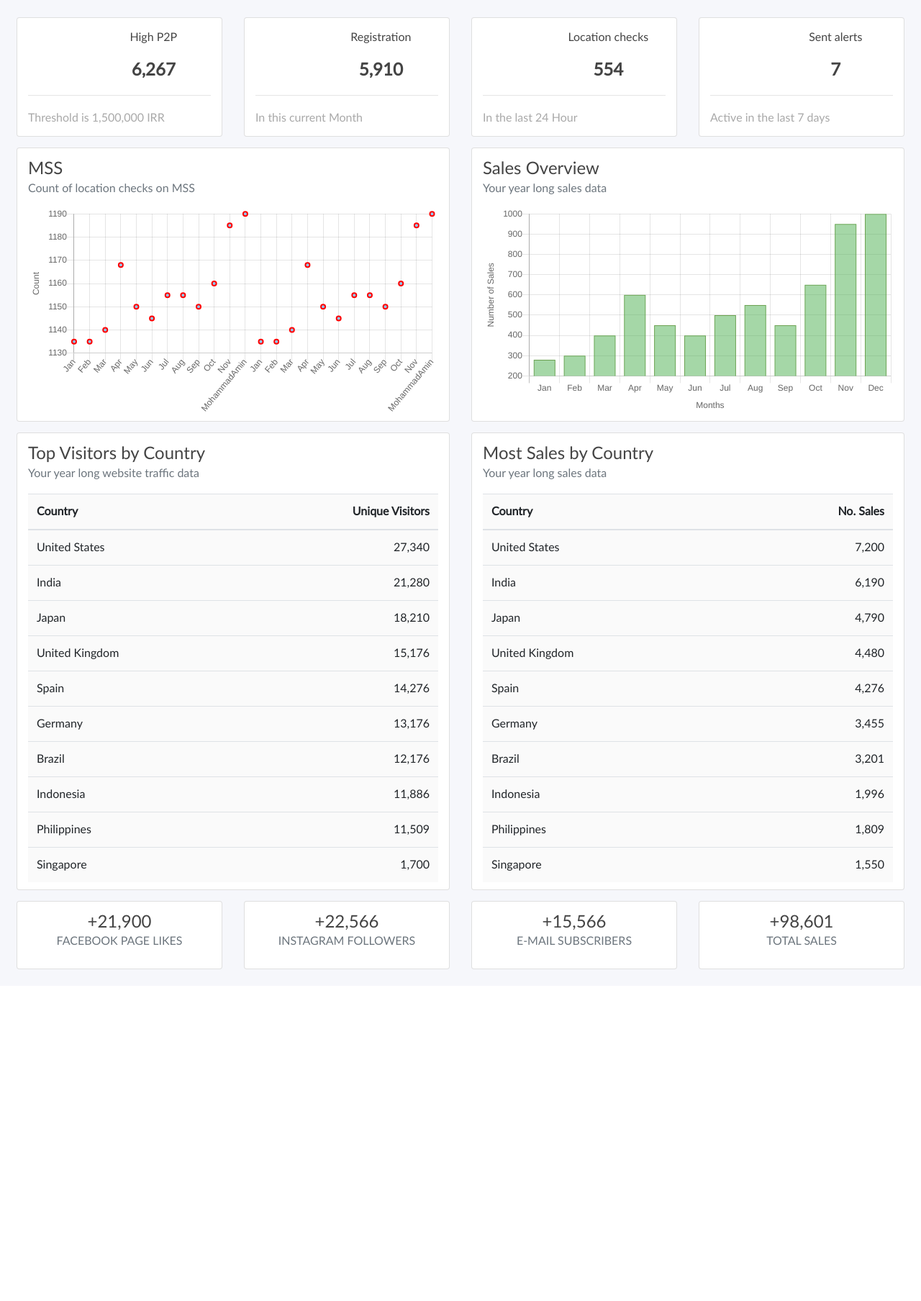
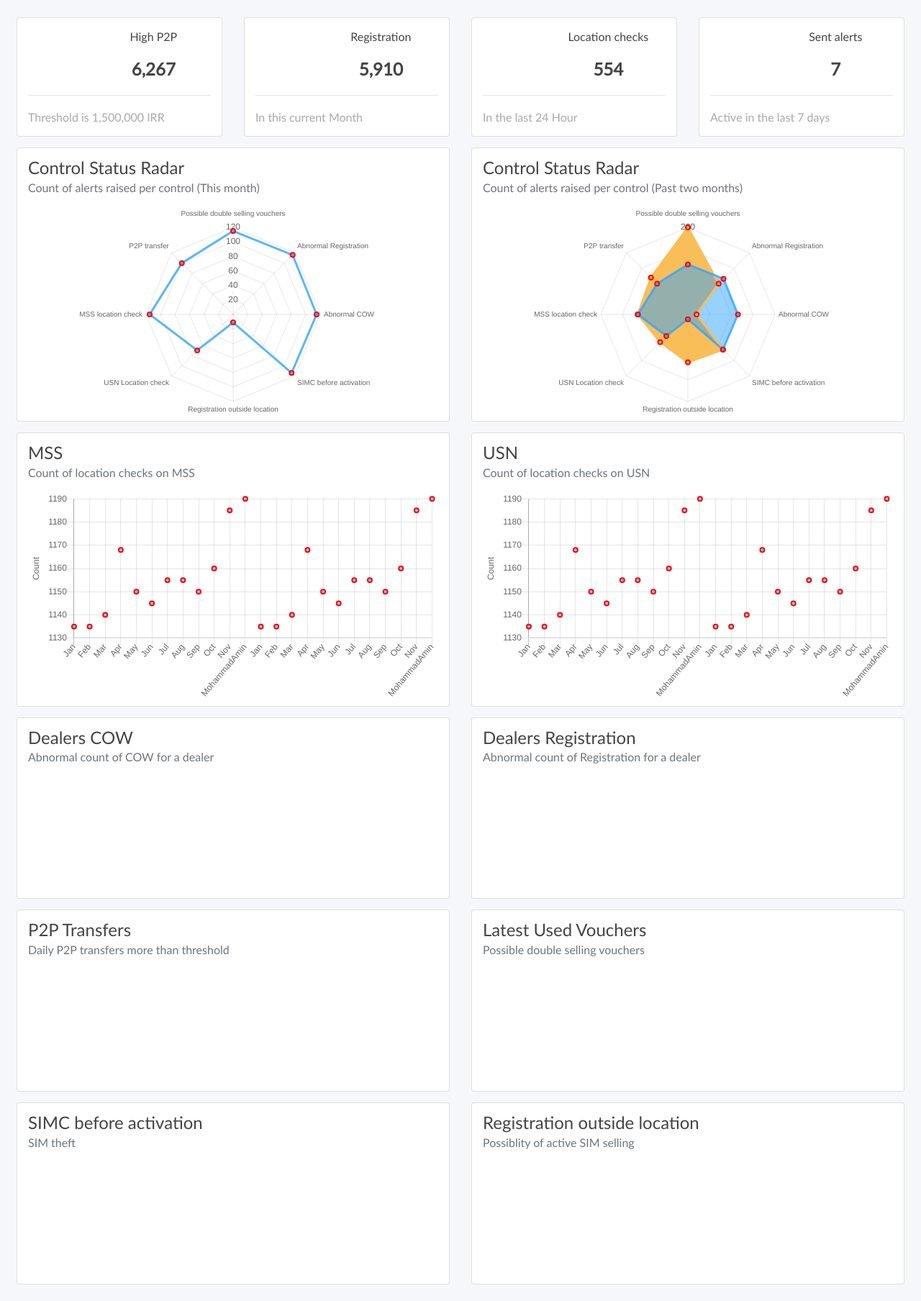
Before and after one commit to amirjj/DA_System, a Python web app: template ccm/blueprints/portal/templates/index.html in a window 1280 px wide. Shown: the part 54-1862 px from the top of the page at 72% size. Before the commit the page ends 1401 px from the top, so only its background shows below. Run offline with Jinja, Linux system fonts and the light colour scheme; the template is opened without the code that fills it, so the values that code supplies are empty; a map, chart or similar area stays blank; some libraries are stand-ins or nearby versions.

Commit message:
adding new controls

```diff
--- a/ccm/blueprints/portal/templates/index.html
+++ b/ccm/blueprints/portal/templates/index.html
@@ -106,7 +106,37 @@
 	</div>
 </div>
 
+<div class="row">
+	<div class="col-md-6">
+		<div class="card">
+			<div class="content">
+				<div class="head">
+					<h4 class="mb-0">Control Status Radar</h4>
+					<p class="text-muted">Count of alerts raised per control (This month)</p>
+				</div>
+				<div class="canvas-wrapper">
+					<canvas class="chart" id="control_status_radar_this_month"></canvas>
+				</div>
+				<div class="ui hidden divider"></div>
+			</div>
+		</div>
+	</div>
 
+	<div class="col-md-6">
+		<div class="card">
+			<div class="content">
+				<div class="head">
+					<h4 class="mb-0">Control Status Radar</h4>
+					<p class="text-muted">Count of alerts raised per control (Past two months)</p>
+				</div>
+				<div class="canvas-wrapper">
+					<canvas class="chart" id="control_status_radar_past_two_months"></canvas>
+				</div>
+				<div class="ui hidden divider"></div>
+			</div>
+		</div>
+	</div>
+</div>
 
 <div class="row">
 	<div class="col-md-6">
@@ -127,11 +157,11 @@
 		<div class="card">
 			<div class="content">
 				<div class="head">
-					<h4 class="mb-0">Sales Overview</h4>
-					<p class="text-muted">Your year long sales data</p>
+					<h4 class="mb-0">USN</h4>
+					<p class="text-muted">Count of location checks on USN</p>
 				</div>
 				<div class="canvas-wrapper">
-					<canvas class="chart" id="sales"></canvas>
+					<canvas class="chart" id="usn_location_check"></canvas>
 				</div>
 				<div class="ui hidden divider"></div>
 			</div>
@@ -144,61 +174,13 @@
 		<div class="card">
 			<div class="content">
 				<div class="head">
-					<h4 class="mb-0">Top Visitors by Country</h4>
-					<p class="text-muted">Your year long website traffic data</p>
+					<h4 class="mb-0">Dealers COW</h4>
+					<p class="text-muted">Abnormal count of COW for a dealer</p>
 				</div>
 				<div class="canvas-wrapper">
-					<table class="table no-margin bg-lighter-grey">
-						<thead class="success">
-							<tr>
-								<th>Country</th>
-								<th class="text-right">Unique Visitors</th>
-							</tr>
-						</thead>
-						<tbody>
-							<tr>
-								<td><i class="flag-icon flag-icon-us"></i> United States</td>
-								<td class="text-right">27,340</td>
-							</tr>
-							<tr>
-								<td><i class="flag-icon flag-icon-in"></i> India</td>
-								<td class="text-right">21,280</td>
-							</tr>
-							<tr>
-								<td><i class="flag-icon flag-icon-jp"></i> Japan</td>
-								<td class="text-right">18,210</td>
-							</tr>
-							<tr>
-								<td><i class="flag-icon flag-icon-gb"></i> United Kingdom</td>
-								<td class="text-right">15,176</td>
-							</tr>
-							<tr>
-								<td><i class="flag-icon flag-icon-es"></i> Spain</td>
-								<td class="text-right">14,276</td>
-							</tr>
-							<tr>
-								<td><i class="flag-icon flag-icon-de"></i> Germany</td>
-								<td class="text-right">13,176</td>
-							</tr>
-							<tr>
-								<td><i class="flag-icon flag-icon-br"></i> Brazil</td>
-								<td class="text-right">12,176</td>
-							</tr>
-							<tr>
-								<td><i class="flag-icon flag-icon-id"></i> Indonesia</td>
-								<td class="text-right">11,886</td>
-							</tr>
-							<tr>
-								<td><i class="flag-icon flag-icon-ph"></i> Philippines</td>
-								<td class="text-right">11,509</td>
-							</tr>
-							<tr>
-								<td><i class="flag-icon flag-icon-sg"></i> Singapore</td>
-								<td class="text-right">1,700</td>
-							</tr>
-						</tbody>
-					</table>
+					<canvas class="chart" id="cow_per_dealer"></canvas>
 				</div>
+				<div class="ui hidden divider"></div>
 			</div>
 		</div>
 	</div>
@@ -206,125 +188,79 @@
 		<div class="card">
 			<div class="content">
 				<div class="head">
-					<h4 class="mb-0">Most Sales by Country</h4>
-					<p class="text-muted">Your year long sales data</p>
+					<h4 class="mb-0">Dealers Registration</h4>
+					<p class="text-muted">Abnormal count of Registration for a dealer</p>
 				</div>
 				<div class="canvas-wrapper">
-					<table class="table no-margin bg-lighter-grey">
-						<thead class="success">
-							<tr>
-								<th>Country</th>
-								<th class="text-right">No. Sales</th>
-							</tr>
-						</thead>
-						<tbody>
-							<tr>
-								<td><i class="flag-icon flag-icon-us"></i> United States</td>
-								<td class="text-right">7,200</td>
-							</tr>
-							<tr>
-								<td><i class="flag-icon flag-icon-in"></i> India</td>
-								<td class="text-right">6,190</td>
-							</tr>
-							<tr>
-								<td><i class="flag-icon flag-icon-jp"></i> Japan</td>
-								<td class="text-right">4,790</td>
-							</tr>
-							<tr>
-								<td><i class="flag-icon flag-icon-gb"></i> United Kingdom</td>
-								<td class="text-right">4,480</td>
-							</tr>
-							<tr>
-								<td><i class="flag-icon flag-icon-es"></i> Spain</td>
-								<td class="text-right">4,276</td>
-							</tr>
-							<tr>
-								<td><i class="flag-icon flag-icon-de"></i> Germany</td>
-								<td class="text-right">3,455</td>
-							</tr>
-							<tr>
-								<td><i class="flag-icon flag-icon-br"></i> Brazil</td>
-								<td class="text-right">3,201</td>
-							</tr>
-							<tr>
-								<td><i class="flag-icon flag-icon-id"></i> Indonesia</td>
-								<td class="text-right">1,996</td>
-							</tr>
-							<tr>
-								<td><i class="flag-icon flag-icon-ph"></i> Philippines</td>
-								<td class="text-right">1,809</td>
-							</tr>
-							<tr>
-								<td><i class="flag-icon flag-icon-sg"></i> Singapore</td>
-								<td class="text-right">1,550</td>
-							</tr>
-						</tbody>
-					</table>
+					<canvas class="chart" id="registration_per_dealer"></canvas>
 				</div>
+				<div class="ui hidden divider"></div>
+			</div>
+		</div>
+	</div>
+</div>
+
+<div class="row">
+	<div class="col-md-6">
+		<div class="card">
+			<div class="content">
+				<div class="head">
+					<h4 class="mb-0">P2P Transfers</h4>
+					<p class="text-muted">Daily P2P transfers more than threshold</p>
+				</div>
+				<div class="canvas-wrapper">
+					<canvas class="chart" id="p2p_transfers"></canvas>
+				</div>
+				<div class="ui hidden divider"></div>
+			</div>
+		</div>
+	</div>
+	<div class="col-md-6">
+		<div class="card">
+			<div class="content">
+				<div class="head">
+					<h4 class="mb-0">Latest Used Vouchers</h4>
+					<p class="text-muted">Possible double selling vouchers</p>
+				</div>
+				<div class="canvas-wrapper">
+					<canvas class="chart" id="latest_used_vouchers"></canvas>
+				</div>
+				<div class="ui hidden divider"></div>
+			</div>
+		</div>
+	</div>
+</div>
+
+<div class="row">
+	<div class="col-md-6">
+		<div class="card">
+			<div class="content">
+				<div class="head">
+					<h4 class="mb-0">SIMC before activation</h4>
+					<p class="text-muted">SIM theft</p>
+				</div>
+				<div class="canvas-wrapper">
+					<canvas class="chart" id="simc_before_act"></canvas>
+				</div>
+				<div class="ui hidden divider"></div>
+			</div>
+		</div>
+	</div>
+	<div class="col-md-6">
+		<div class="card">
+			<div class="content">
+				<div class="head">
+					<h4 class="mb-0">Registration outside location</h4>
+					<p class="text-muted">Possiblity of active SIM selling</p>
+				</div>
+				<div class="canvas-wrapper">
+					<canvas class="chart" id="registration_outside_loc"></canvas>
+				</div>
+				<div class="ui hidden divider"></div>
 			</div>
 		</div>
 	</div>
 </div>
 
 
-
-<div class="row">
-	<div class="col-sm-6 col-md-6 col-lg-3">
-		<div class="card">
-			<div class="content">
-				<div class="row">
-					<div class="dfd text-center">
-						<i class="blue large-icon mb-2 fas fa-thumbs-up"></i>
-						<h4 class="mb-0">+21,900</h4>
-						<p class="text-muted">FACEBOOK PAGE LIKES</p>
-					</div>
-				</div>
-			</div>
-		</div>
-	</div>
-	<div class="col-sm-6 col-md-6 col-lg-3">
-		<div class="card">
-			<div class="content">
-				<div class="row">
-					<div class="dfd text-center">
-						<i class="orange large-icon mb-2 fas fa-reply-all"></i>
-						<h4 class="mb-0">+22,566</h4>
-						<p class="text-muted">INSTAGRAM FOLLOWERS</p>
-					</div>
-				</div>
-			</div>
-		</div>
-	</div>
-	<div class="col-sm-6 col-md-6 col-lg-3">
-		<div class="card">
-			<div class="content">
-				<div class="row">
-					<div class="dfd text-center">
-						<i class="grey large-icon mb-2 fas fa-envelope"></i>
-						<h4 class="mb-0">+15,566</h4>
-						<p class="text-muted">E-MAIL SUBSCRIBERS</p>
-					</div>
-				</div>
-			</div>
-		</div>
-	</div>
-	<div class="col-sm-6 col-md-6 col-lg-3">
-		<div class="card">
-			<div class="content">
-				<div class="row">
-					<div class="dfd text-center">
-						<i class="olive large-icon mb-2 fas fa-dollar-sign"></i>
-						<h4 class="mb-0">+98,601</h4>
-						<p class="text-muted">TOTAL SALES</p>
-					</div>
-				</div>
-			</div>
-		</div>
-	</div>
-</div>
-
-
-
-
-
 {% endblock %}
--- a/ccm/static/assets/js/dashboard-charts.js
+++ b/ccm/static/assets/js/dashboard-charts.js
@@ -1,5 +1,75 @@
 var mss_location_check = document.getElementById("mss_location_check");
-var saleschart = document.getElementById("sales");
+var usn_location_check = document.getElementById("usn_location_check");
+var control_status_radar_this_month = document.getElementById("control_status_radar_this_month");
+var control_status_radar_past_two_months = document.getElementById("control_status_radar_past_two_months");
+
+var control_status_radar_this_month_Chart = new Chart(control_status_radar_this_month,{
+    type: 'radar',
+    data: {
+            labels: ['Possible double selling vouchers','Abnormal Registration','Abnormal COW',
+            'SIMC before activation','Registration outside location','USN Location check',
+            'MSS location check','P2P transfer'],
+            datasets: [{
+                backgroundColor: "rgba(48, 164, 255, 0.5)",
+                borderColor: "rgba(48, 164, 255, 0.8)",
+                data: ['115','116', '115', '114','11','70', '115','100'],
+                label: '',
+                fill: false,
+                showLine: false,
+                pointBorderColor: "rgba(100%, 0%, 0%, 1)",
+                pointBorderWidth: 2,
+                pointHoverBackgroundColor: "rgb(0%, 0%, 0%)",
+                pointHoverRadius: 10,
+            }]
+    },
+    options: {
+        responsive: true,
+        title: {display: false,text: 'Chart'},
+        legend: {position: 'top',display: false,},
+        tooltips: {mode: 'index',intersect: false, enabled: true,},
+        hover: {mode: 'nearest',intersect: true},
+    }
+});
+
+var control_status_radar_past_two_months_Chart = new Chart(control_status_radar_past_two_months,{
+    type: 'radar',
+    data: {
+            labels: ['Possible double selling vouchers','Abnormal Registration','Abnormal COW',
+            'SIMC before activation','Registration outside location','USN Location check',
+            'MSS location check','P2P transfer'],
+            datasets: [{
+                backgroundColor: "rgba(48, 164, 255, 0.5)",
+                borderColor: "rgba(48, 164, 255, 0.8)",
+                data: ['115','116', '115', '114','11','70', '115','100'],
+                label: 'This Month',
+                fill: true,
+                showLine: false,
+                pointBorderColor: "rgba(100%, 0%, 0%, 1)",
+                pointBorderWidth: 2,
+                pointHoverBackgroundColor: "rgb(0%, 0%, 0%)",
+                pointHoverRadius: 10,
+            }, {
+                backgroundColor: "rgba(250, 190, 88, 1)",
+                borderColor: "rgba(250, 190, 88, 1)",
+                data: ['200','100', '20', '114','110','90', '115','120'],
+                label: 'Past Month',
+                fill: true,
+                showLine: false,
+                pointBorderColor: "rgba(100%, 0%, 0%, 1)",
+                pointBorderWidth: 2,
+                pointHoverBackgroundColor: "rgb(0%, 0%, 0%)",
+                pointHoverRadius: 10,
+            }],
+
+    },
+    options: {
+        responsive: true,
+        title: {display: false,text: 'Chart'},
+        legend: {position: 'top',display: false,},
+        tooltips: {mode: 'index',intersect: false, enabled: true,},
+        hover: {mode: 'nearest',intersect: true},
+    }
+});
 
 var MSS_Chart = new Chart(mss_location_check, {
     type: 'line',
@@ -45,37 +115,44 @@ var MSS_Chart = new Chart(mss_location_check, {
     }
 });
 
-var myChart2 = new Chart(saleschart, {
-    type: 'bar',
+var USN_Chart = new Chart(usn_location_check, {
+    type: 'line',
     data: {
-        labels: ['Jan','Feb','Mar','Apr','May','Jun','Jul','Aug','Sep','Oct','Nov','Dec'],
-        datasets: [{
-            label: 'Income',
-            backgroundColor: "rgba(76, 175, 80, 0.5)",
-            borderColor: "#6da252",
-            borderWidth: 1,
-            data: ["280","300","400","600","450","400","500","550","450","650","950","1000"],
-        }]
+            labels: ['Jan','Feb','Mar','Apr','May','Jun','Jul','Aug','Sep','Oct','Nov','MohammadAmin'
+            ,'Jan','Feb','Mar','Apr','May','Jun','Jul','Aug','Sep','Oct','Nov','MohammadAmin'],
+            datasets: [{
+                backgroundColor: "rgba(48, 164, 255, 0.5)",
+                borderColor: "rgba(48, 164, 255, 0.8)",
+                data: ['1135', '1135', '1140','1168', '1150', '1145','1155', '1155', '1150','1160', '1185', '1190'
+                ,'1135', '1135', '1140','1168', '1150', '1145','1155', '1155', '1150','1160', '1185', '1190'],
+                label: '',
+                fill: false,
+                showLine: false,
+                pointBorderColor: "rgba(100%, 0%, 0%, 1)",
+                pointBorderWidth: 2,
+                pointHoverBackgroundColor: "rgb(0%, 0%, 0%)",
+                pointHoverRadius: 10,
+            }]
     },
     options: {
         responsive: true,
         title: {display: false,text: 'Chart'},
         legend: {position: 'top',display: false,},
-        tooltips: {mode: 'index',intersect: false,},
+        tooltips: {mode: 'index',intersect: false, enabled: true,},
         hover: {mode: 'nearest',intersect: true},
         scales: {
             xAxes: [{
                 display: true,
                 scaleLabel: {
-                    display: true,
-                    labelString: 'Months'
+                    display: false,
+                    labelString: 'Name'
                 }
             }],
             yAxes: [{
                 display: true,
                 scaleLabel: {
                     display: true,
-                    labelString: 'Number of Sales'
+                    labelString: 'Count'
                 }
             }]
         }
```
